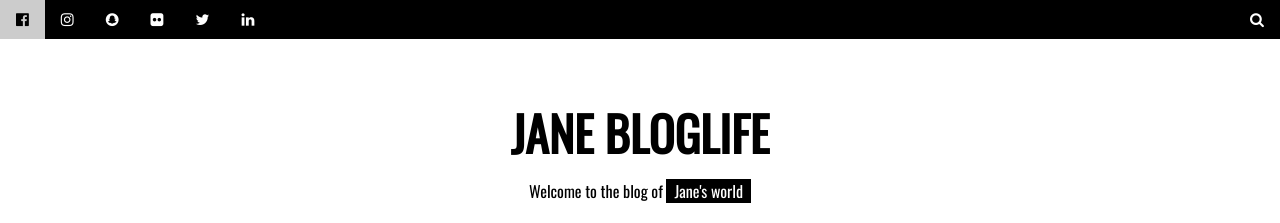
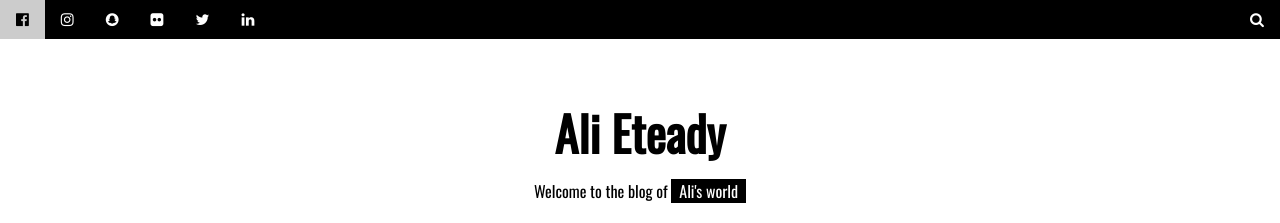
Before and after one commit to aletzdy/aletzdy.github.io, a plain HTML site: page index.html in a window 1280 px wide. Shown: the top 223 px of the page. Drawn offline with nearby package versions, Linux system fonts and the light colour scheme.

Commit message:
Update index.html

```diff
--- a/index.html
+++ b/index.html
@@ -32,15 +32,15 @@ and is wrapped around the whole page content, except for the footer in this exam
 
   <!-- Header -->
   <header class="w3-container w3-center w3-padding-48 w3-white">
-    <h1 class="w3-xxxlarge"><b>JANE BLOGLIFE</b></h1>
-    <h6>Welcome to the blog of <span class="w3-tag">Jane's world</span></h6>
+    <h1 class="w3-xxxlarge"><b>Ali Eteady</b></h1>
+    <h6>Welcome to the blog of <span class="w3-tag">Ali's world</span></h6>
   </header>
 
   <!-- Image header -->
   <header class="w3-display-container w3-wide" id="home">
     <img class="w3-image" src="/w3images/jane.jpg" alt="Fashion Blog" width="1600" height="1060">
     <div class="w3-display-left w3-padding-large">
-      <h1 class="w3-text-white">Jane's</h1>
+      <h1 class="w3-text-white">Ali's</h1>
       <h1 class="w3-jumbo w3-text-white w3-hide-small"><b>FASHION BLOG</b></h1>
       <h6><button class="w3-button w3-white w3-padding-large w3-large w3-opacity w3-hover-opacity-off" onclick="document.getElementById('subscribe').style.display='block'">SUBSCRIBE</button></h6>
     </div>
```
